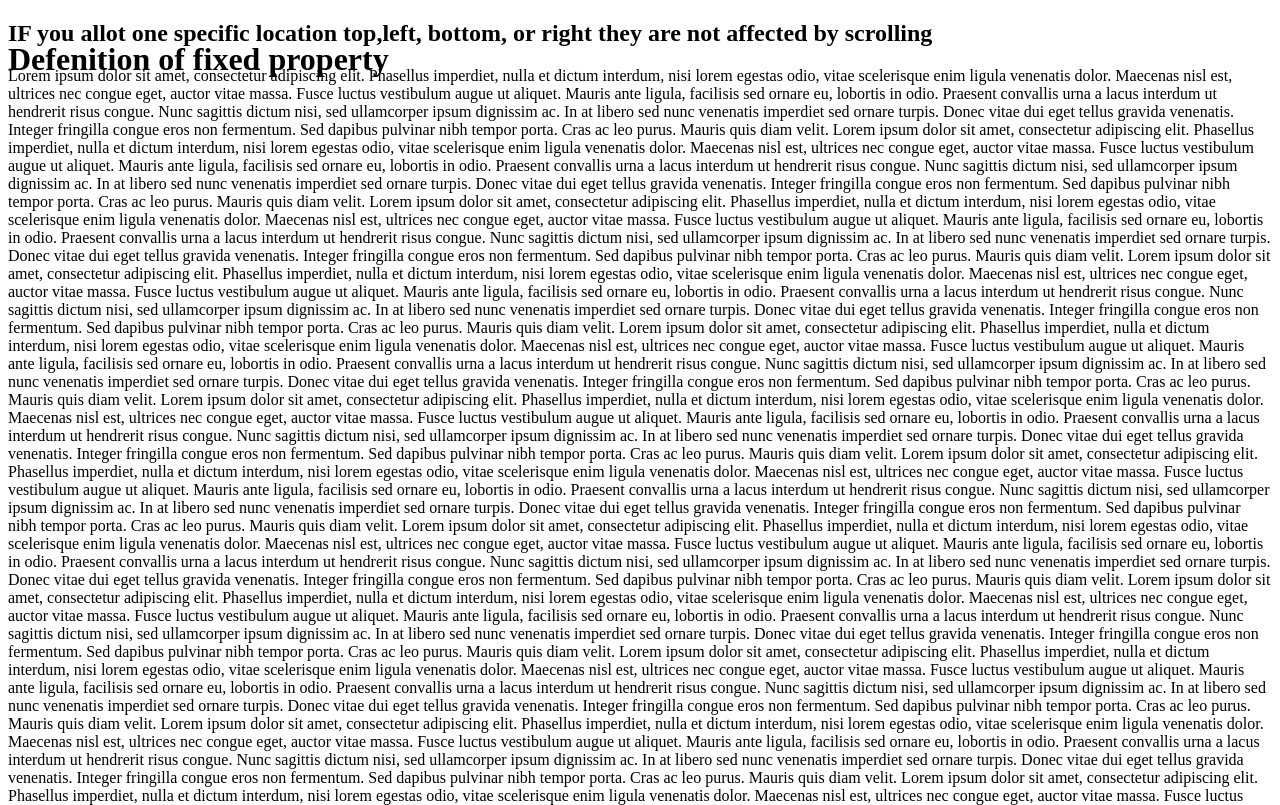
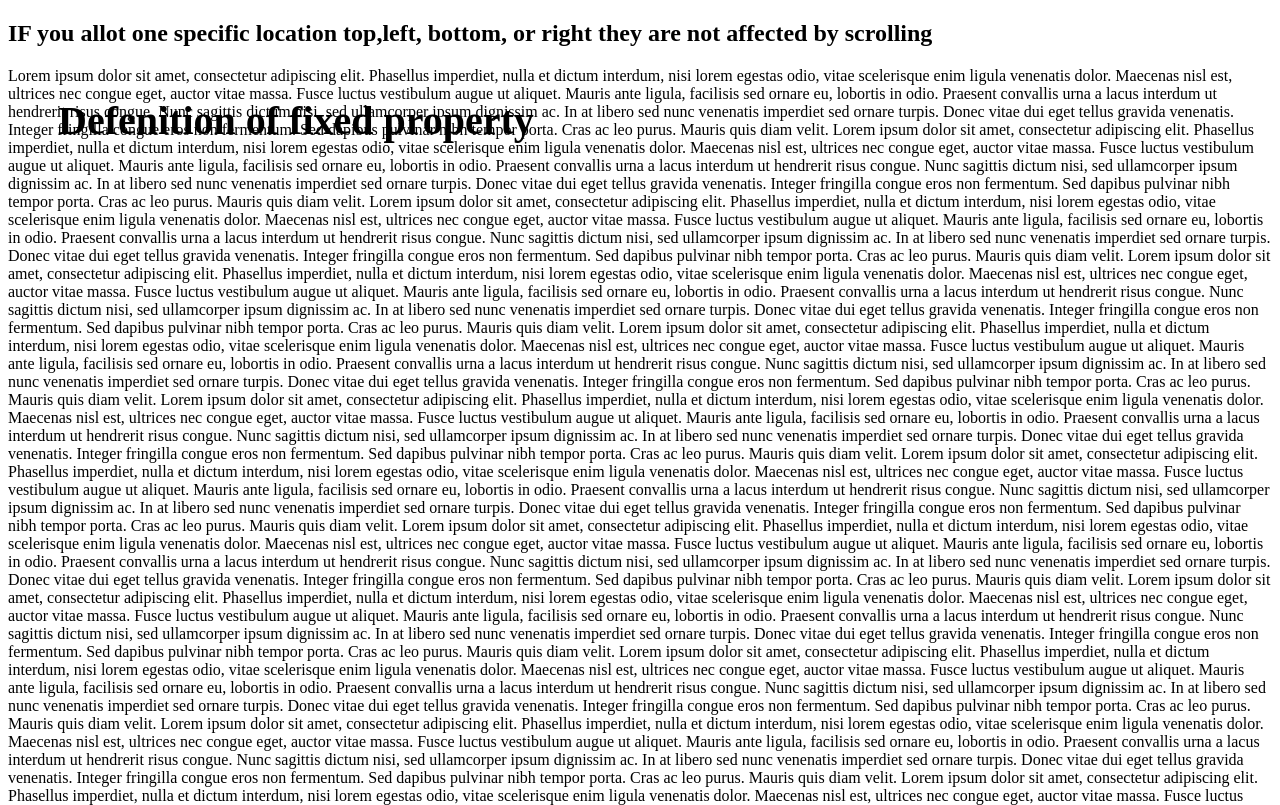
Before and after one commit to Nikhilprasad-r/positiontrial, a plain HTML site: page fixed.html in a window 1280 px wide. Shown: the top 805 px of the page. Drawn offline with Linux system fonts and the light colour scheme.

Commit message:
Update fixed.html

```diff
--- a/fixed.html
+++ b/fixed.html
@@ -7,6 +7,8 @@
     <style>
       .fixdiv {
         position: fixed;
+         padding: 50px;
+        font-size: 20px;
       }
     </style>
   </head>
```
